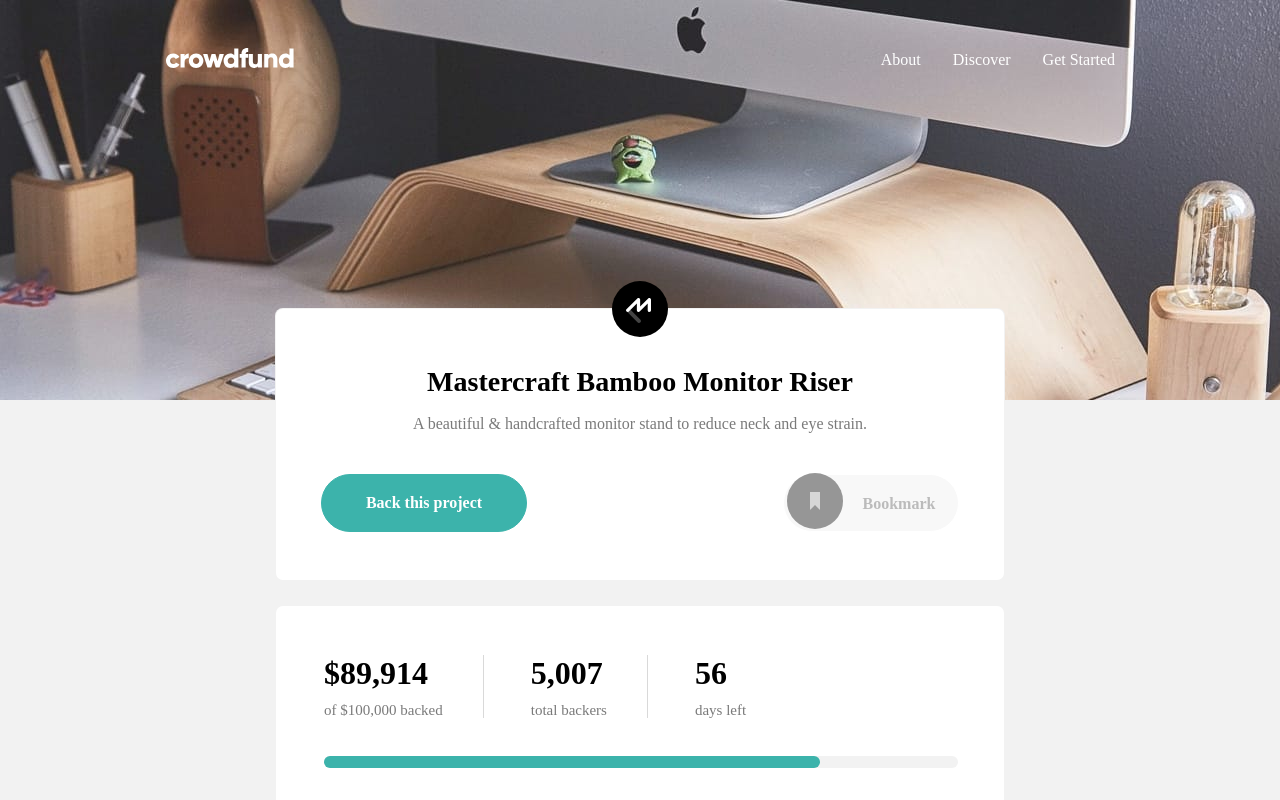
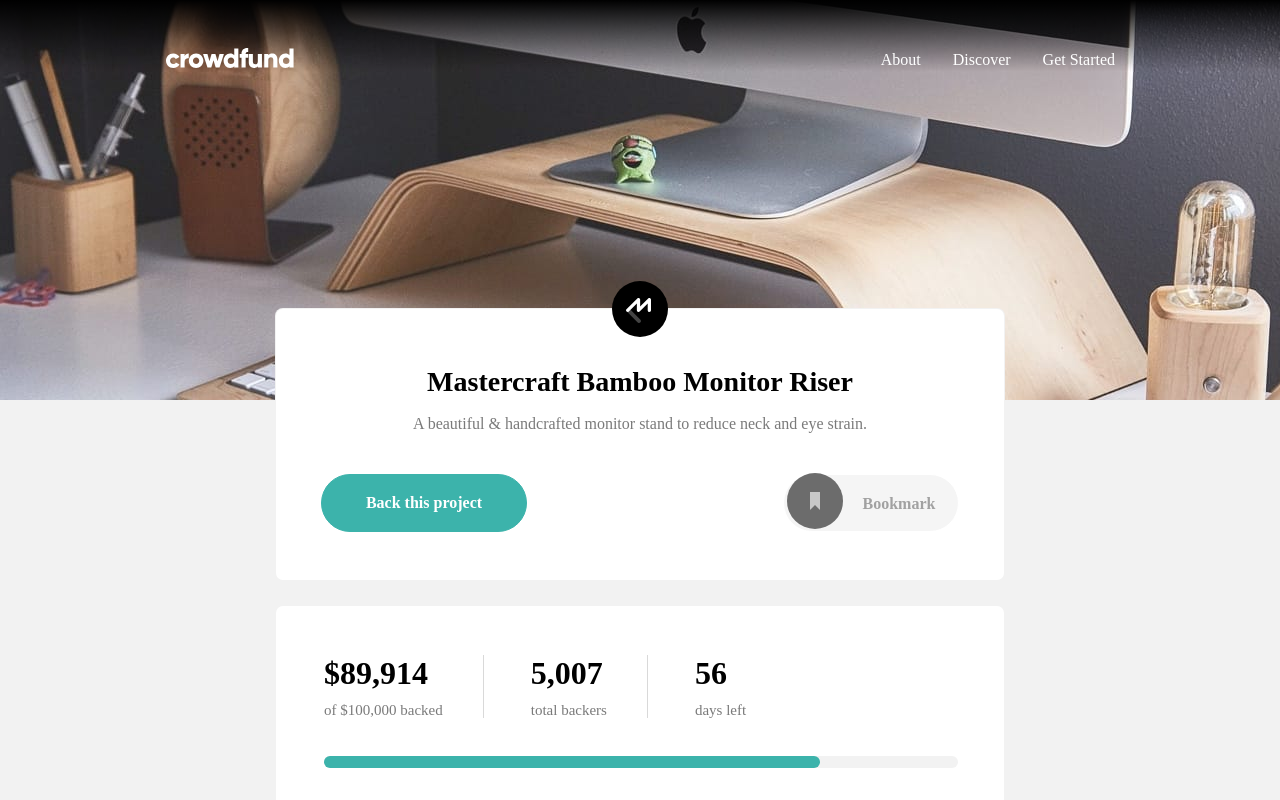
Before and after one commit to vayvoo/CrowdFund-project--0103-, a plain HTML site: page index.html in a window 1280 px wide. In both pictures the pointer is over the element "Bookmark". Shown: the top 800 px of the page. Drawn offline with Linux system fonts and the light colour scheme; a web font is replaced by a local one.

Commit message:
header shadow added

```diff
--- a/css/style.css
+++ b/css/style.css
@@ -69,6 +69,7 @@ body{
     background-image: url(../images/image-hero-desktop.jpg);
     background-repeat: no-repeat;
     height: 400px;
+
 }
 .navbar{
     display: flex;
@@ -76,6 +77,8 @@ body{
     align-items: center;
     padding-top: 48px;
     padding-left: 166px;
+    background: linear-gradient(180deg, #000000 0%, rgba(134, 50, 50, 0.006) 100%);
+
 }
 
 .navitems{
@@ -167,7 +170,7 @@ body{
     height: 56px;
 }
 .btnbookmark:hover{
-    opacity: 0.5;
+    opacity: 0.7;
 }
 .btnbookmark a{
     text-decoration: none;
```
